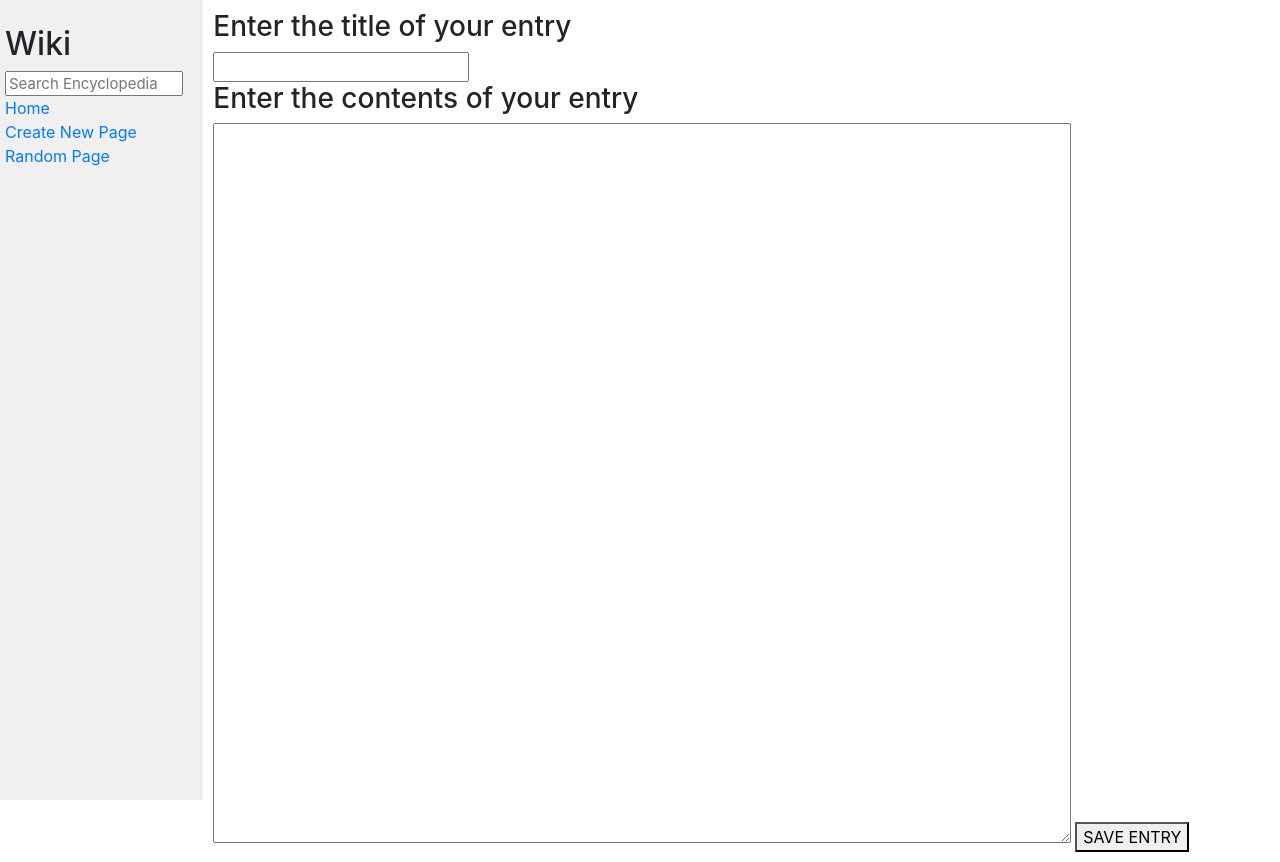
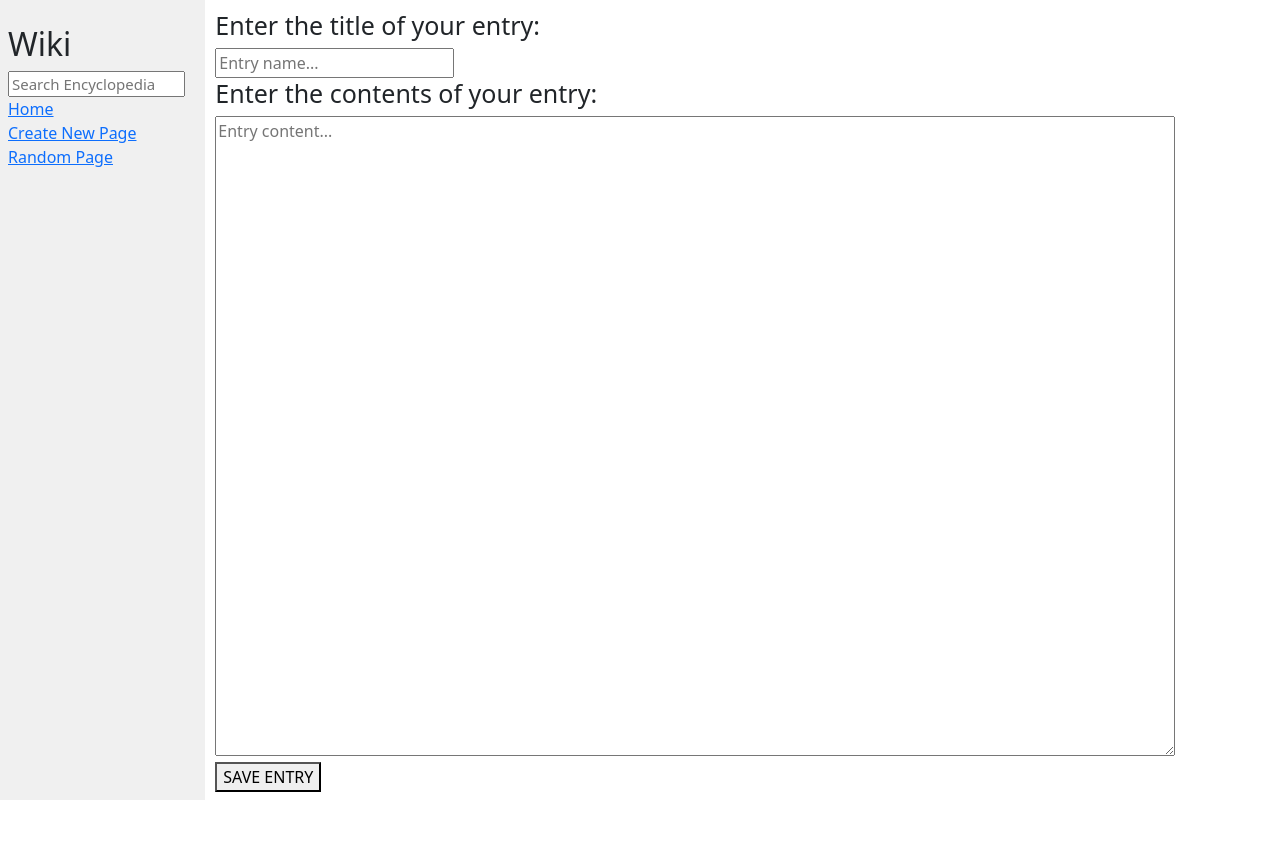
Before and after one commit to martex941/wiki, a Django app: page /wiki/new_page/ in a window 1280 px wide. After the commit the page ends 800 px from the top, so only its background shows below. Run offline with Django 3.2, Linux system fonts and the light colour scheme; some libraries are stand-ins or nearby versions.

Commit message:
Finished v2.

```diff
--- a/encyclopedia/static/encyclopedia/styles.css
+++ b/encyclopedia/static/encyclopedia/styles.css
@@ -12,9 +12,9 @@
     padding-top: 20px;
 }
 
-textarea {
-    height: 90vh;
-    width: 80%;
+
+h3 {
+    font-size: 25px;
 }
 
 .main {
--- a/encyclopedia/templates/encyclopedia/layout.html
+++ b/encyclopedia/templates/encyclopedia/layout.html
@@ -5,7 +5,8 @@
 <html lang="en">
     <head>
         <title>{% block title %}{% endblock %}</title>
-        <link rel="stylesheet" href="https://stackpath.bootstrapcdn.com/bootstrap/4.4.1/css/bootstrap.min.css" integrity="sha384-Vkoo8x4CGsO3+Hhxv8T/Q5PaXtkKtu6ug5TOeNV6gBiFeWPGFN9MuhOf23Q9Ifjh" crossorigin="anonymous">
+        <link href="https://cdn.jsdelivr.net/npm/bootstrap@5.3.0/dist/css/bootstrap.min.css" rel="stylesheet" integrity="sha384-9ndCyUaIbzAi2FUVXJi0CjmCapSmO7SnpJef0486qhLnuZ2cdeRhO02iuK6FUUVM" crossorigin="anonymous">
+        <script src="https://cdn.jsdelivr.net/npm/bootstrap@5.3.0/dist/js/bootstrap.bundle.min.js" integrity="sha384-geWF76RCwLtnZ8qwWowPQNguL3RmwHVBC9FhGdlKrxdiJJigb/j/68SIy3Te4Bkz" crossorigin="anonymous"></script>
         <link href="{% static 'encyclopedia/styles.css' %}" rel="stylesheet">
     </head>
     <body>
--- a/encyclopedia/templates/encyclopedia/new_page.html
+++ b/encyclopedia/templates/encyclopedia/new_page.html
@@ -6,35 +6,33 @@
 
 {% block body %}
     <style>
-        .start-align {
-            display: flex;
-            justify-content: start;
+        .error-message {
+            width: 30%;
         }
-        .error-message {
-            width: 200px;
-            background-color: rgba(251, 8, 8, 0.705);
-            margin: 1rem 0 1rem 0;
-            font-weight: 500;
+        textarea {
+            height: 80vh;
+            width: 90%;
         }
     </style>
 
     {% for message in messages %}
-    <div class="start-align">
-        <div class="error-message">
+    <div class="error-message">
+        <div class="alert alert-danger alert-dismissible fade show" role="alert">
             {{ message }}
+            <button type="button" class="btn-close" data-bs-dismiss="alert" aria-label="Close"></button>
         </div>
     </div>
     {% endfor %}
 
     <form action="{% url 'new_page' %}" method="post" name="add-entry">
         {% csrf_token %}
-        <h3>Enter the title of your entry</h3>
-        <input type="text" placeholder="" name="entry-title">
+        <h3>Enter the title of your entry:</h3>
+        <input type="text" placeholder="Entry name..." name="entry-title">
 
-        <h3>Enter the contents of your entry</h3>
+        <h3>Enter the contents of your entry:</h3>
 
-        <textarea name="entry-contents"></textarea>
-
+        <textarea name="entry-contents" placeholder="Entry content..."></textarea>
+        <br>
         <button type="submit" name="save-entry">SAVE ENTRY</button>
     </form>
 
```
Also changed, not shown: encyclopedia/templates/encyclopedia/edit_page.html (+7 -1 lines).
